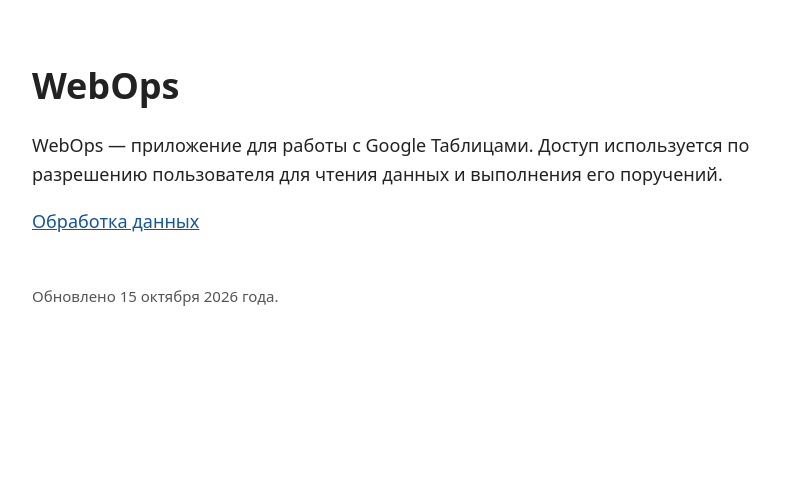
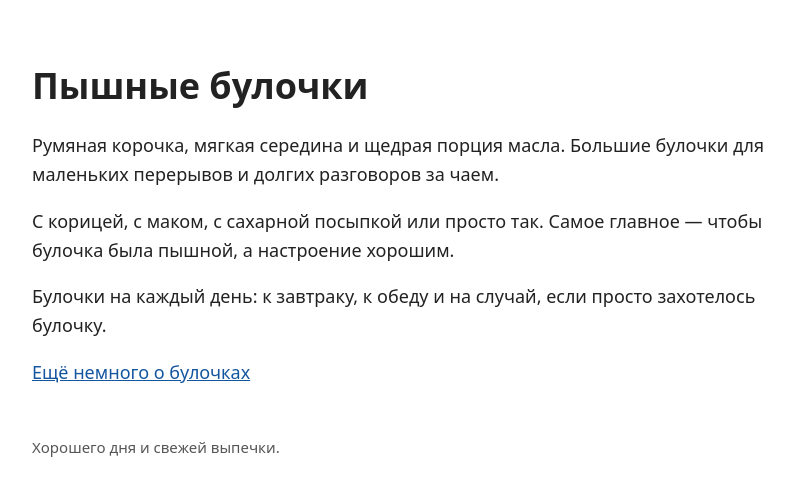
Before and after one commit to WelEnay/app-info, a plain HTML site: page index.html in a window 1280 px wide. Shown: the whole page, without its empty margins (228-1022 px from the left). Drawn offline with Linux system fonts and the light colour scheme.

Commit message:
Update general page copy

```diff
--- a/index.html
+++ b/index.html
@@ -3,15 +3,17 @@
 <head>
   <meta charset="utf-8">
   <meta name="viewport" content="width=device-width, initial-scale=1">
-  <title>WebOps — информация о приложении</title>
+  <title>Пышные булочки</title>
   <style>body{font:18px/1.6 system-ui,sans-serif;max-width:760px;margin:64px auto;padding:0 24px;color:#222}a{color:#1455a0}h1{line-height:1.2}footer{margin-top:48px;font-size:15px;color:#555}</style>
 </head>
 <body>
   <main>
-    <h1>WebOps</h1>
-    <p>WebOps — приложение для работы с Google Таблицами. Доступ используется по разрешению пользователя для чтения данных и выполнения его поручений.</p>
-    <p><a href="privacy.html">Обработка данных</a></p>
+    <h1>Пышные булочки</h1>
+    <p>Румяная корочка, мягкая середина и щедрая порция масла. Большие булочки для маленьких перерывов и долгих разговоров за чаем.</p>
+    <p>С корицей, с маком, с сахарной посыпкой или просто так. Самое главное — чтобы булочка была пышной, а настроение хорошим.</p>
+    <p>Булочки на каждый день: к завтраку, к обеду и на случай, если просто захотелось булочку.</p>
+    <p><a href="privacy.html">Ещё немного о булочках</a></p>
   </main>
-  <footer>Обновлено 15 октября 2026 года.</footer>
+  <footer>Хорошего дня и свежей выпечки.</footer>
 </body>
 </html>
```
